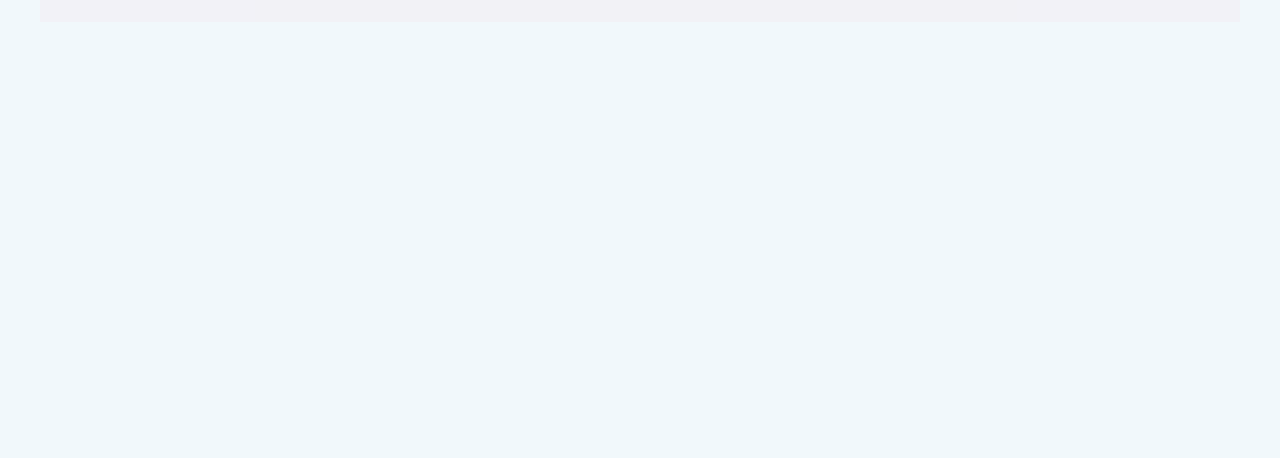
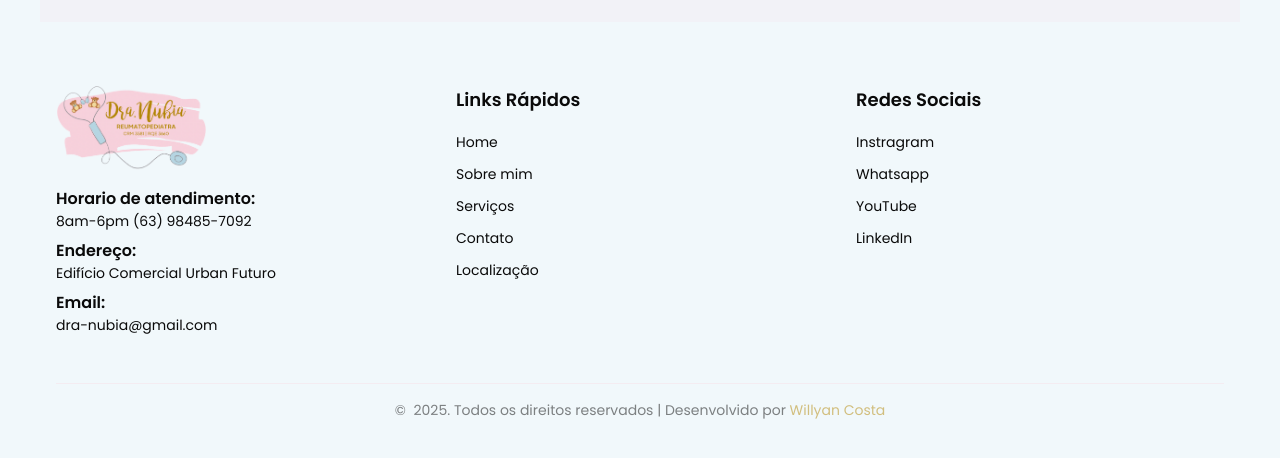
Before and after one commit to willyancr/dra-nubia, a Next.js app: page / in a window 1280 px wide. Shown: the part 4069-4527 px from the top of the page. Before the commit the page ends 4091 px from the top, so only its background shows below. Built offline with nearby package versions, Linux system fonts and the light colour scheme.

Commit message:
feat: Add Footer component with contact info, quick links, and social media redirects

```diff
--- /dev/null
+++ b/src/app/(dra-nubia)/(sections)/footer.tsx
@@ -0,0 +1,128 @@
+import Link from "next/link";
+import Image from "next/image";
+import RedirectMidiaSocial from "@/components/redirect-midia";
+
+export default function Footer() {
+  return (
+    <footer className="py-12">
+      <div className="container mx-auto flex flex-col justify-center px-4">
+        <div className="grid w-full grid-cols-1 gap-8 md:grid-cols-3">
+          {/* Logo */}
+          <div className="w-full space-y-4">
+            <Image
+              src="/logo.png"
+              alt="Logo Dra. Nubia"
+              width={150}
+              height={100}
+              quality={100}
+              className="mb-4"
+            />
+            <div className="w-full space-y-2">
+              <div className="w-full">
+                <h3 className="font-semibold">Horario de atendimento:</h3>
+                <p className="text-sm">8am-6pm (63) 98485-7092</p>
+              </div>
+              <div className="w-full">
+                <h3 className="font-semibold">Endereço:</h3>
+                <p className="text-sm">Edifício Comercial Urban Futuro</p>
+              </div>
+              <div className="w-full">
+                <h3 className="font-semibold">Email:</h3>
+                <p className="text-sm">dra-nubia@gmail.com</p>
+              </div>
+            </div>
+          </div>
+
+          {/* Quick Links */}
+          <div className="w-full">
+            <h2 className="mb-4 text-lg font-semibold">Links Rápidos</h2>
+            <ul className="space-y-2">
+              <li>
+                <Link
+                  href="/"
+                  className="text-sm hover:text-tertiary hover:underline"
+                >
+                  Home
+                </Link>
+              </li>
+              <li>
+                <Link
+                  href="/about"
+                  className="text-sm hover:text-tertiary hover:underline"
+                >
+                  Sobre mim
+                </Link>
+              </li>
+              <li>
+                <Link
+                  href="/services"
+                  className="hover: text-sm hover:text-tertiary hover:underline"
+                >
+                  Serviços
+                </Link>
+              </li>
+              <li>
+                <Link
+                  href="/contact"
+                  className="hover: text-sm hover:text-tertiary hover:underline"
+                >
+                  Contato
+                </Link>
+              </li>
+              <li>
+                <Link
+                  href="/location"
+                  className="hover: text-sm hover:text-tertiary hover:underline"
+                >
+                  Localização
+                </Link>
+              </li>
+            </ul>
+          </div>
+
+          {/* Social Links */}
+          <div className="w-full">
+            <h2 className="mb-4 text-lg font-semibold">Redes Sociais</h2>
+            <ul className="space-y-2">
+              <li>
+                <RedirectMidiaSocial href="https://www.instagram.com/dranubiareumatopediatra/">
+                  Instragram
+                </RedirectMidiaSocial>
+              </li>
+              <li>
+                <RedirectMidiaSocial href="https://wa.me/5563984857092">
+                  Whatsapp
+                </RedirectMidiaSocial>
+              </li>
+              <li>
+                <RedirectMidiaSocial href="https://www.youtube.com">
+                  YouTube
+                </RedirectMidiaSocial>
+              </li>
+              <li>
+                <RedirectMidiaSocial href="https://www.linkedin.com/in/">
+                  LinkedIn
+                </RedirectMidiaSocial>
+              </li>
+            </ul>
+          </div>
+        </div>
+
+        {/* Copyright */}
+        <div className="mt-12 border-t border-[#F8E2E8] pt-4 text-center text-sm opacity-50">
+          <p>
+            © <span className="ml-1">{new Date().getFullYear()}</span>. Todos
+            os direitos reservados | Desenvolvido por{" "}
+            <a
+              href="https://willyancosta.vercel.app"
+              target="_blank"
+              className="text-tertiary"
+            >
+              Willyan Costa
+            </a>
+          </p>
+        </div>
+      </div>
+    </footer>
+  );
+}
--- a/src/app/(dra-nubia)/(sections)/page.tsx
+++ b/src/app/(dra-nubia)/(sections)/page.tsx
@@ -4,6 +4,7 @@ import Header from "./header";
 import Home from "./home";
 import Services from "./services";
 import Location from "./location";
+import Footer from "./footer";
 
 export default function Sections() {
   return (
@@ -14,6 +15,7 @@ export default function Sections() {
       <Services />
       <ContactForm />
       <Location />
+      <Footer />
     </div>
   );
 }
--- /dev/null
+++ b/src/components/redirect-midia.tsx
@@ -0,0 +1,16 @@
+import { ComponentProps } from "react";
+
+export default function RedirectMidiaSocial({
+  href,
+  children,
+}: ComponentProps<"a">) {
+  return (
+    <a
+      href={href}
+      target="_blank"
+      className="text-sm hover:text-tertiary hover:underline"
+    >
+      {children}
+    </a>
+  );
+}
```
